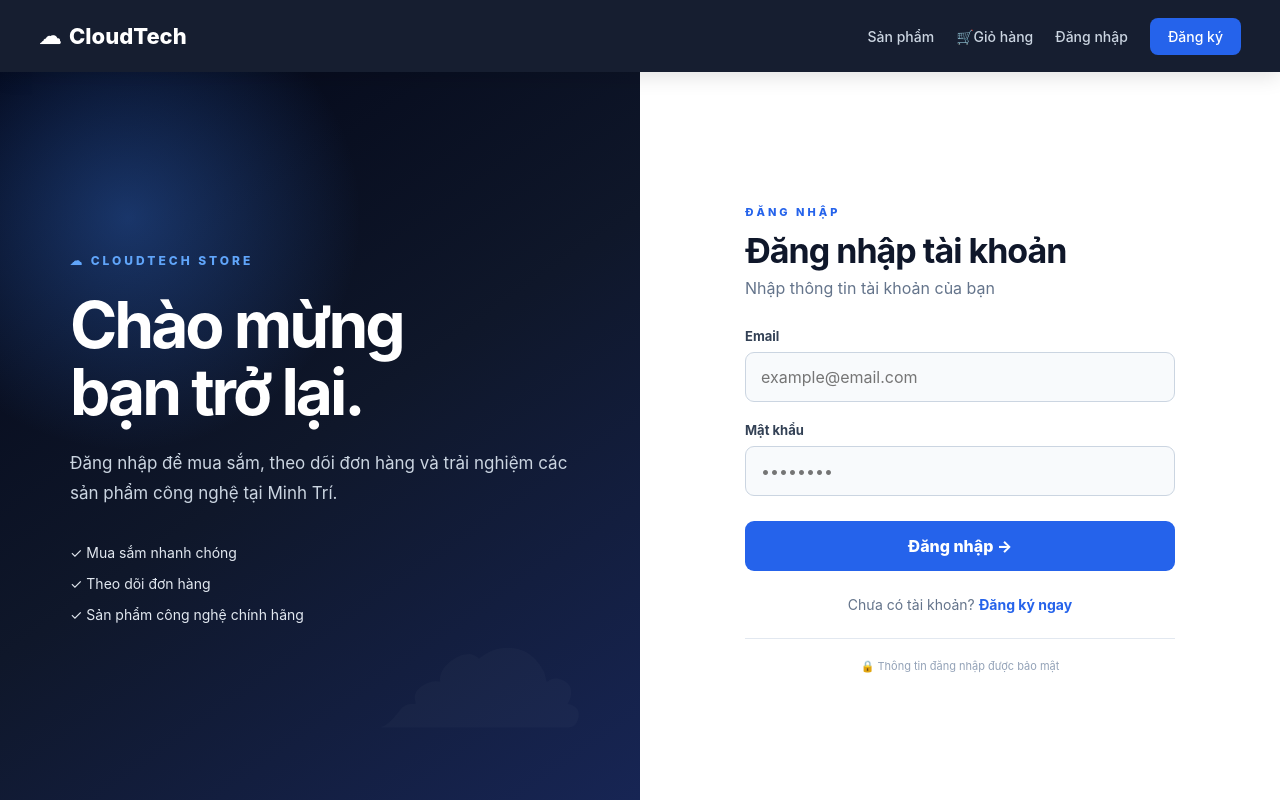
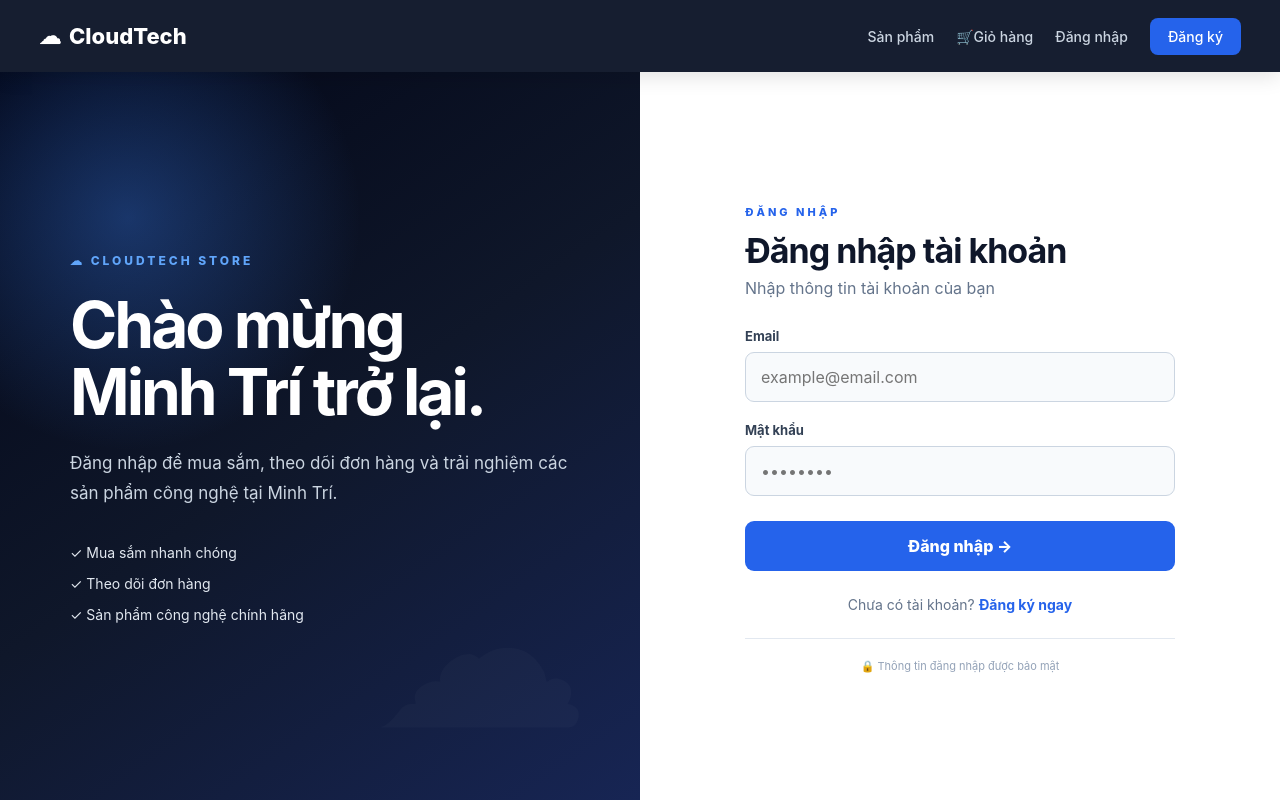
Before and after one commit to mtri110504/ecommerce-devops, a React app in the folder frontend/: page /login in a window 1280 px wide. Built offline with nearby package versions, Linux system fonts and the light colour scheme; the HTML template or start-up script is replaced by a standard one.

Commit message:
Demo CI/CD

```diff
--- a/frontend/src/pages/Login.jsx
+++ b/frontend/src/pages/Login.jsx
@@ -50,7 +50,7 @@ function Login() {
             <h1>
               Chào mừng
               <br />
-              bạn trở lại.
+              Minh Trí trở lại.
             </h1>
 
             <p>
```
